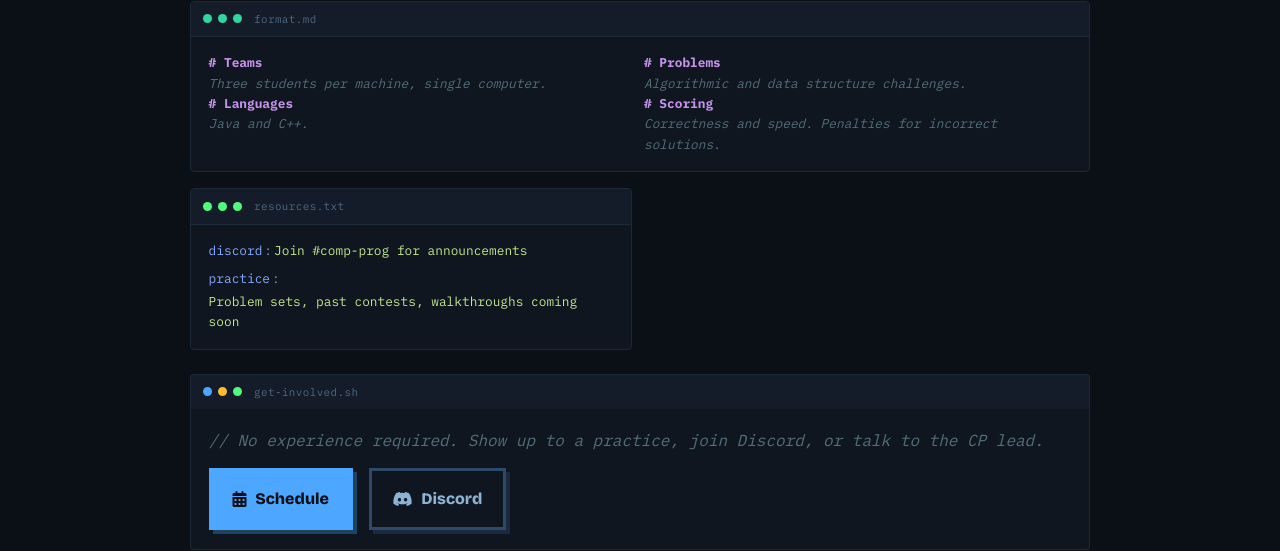
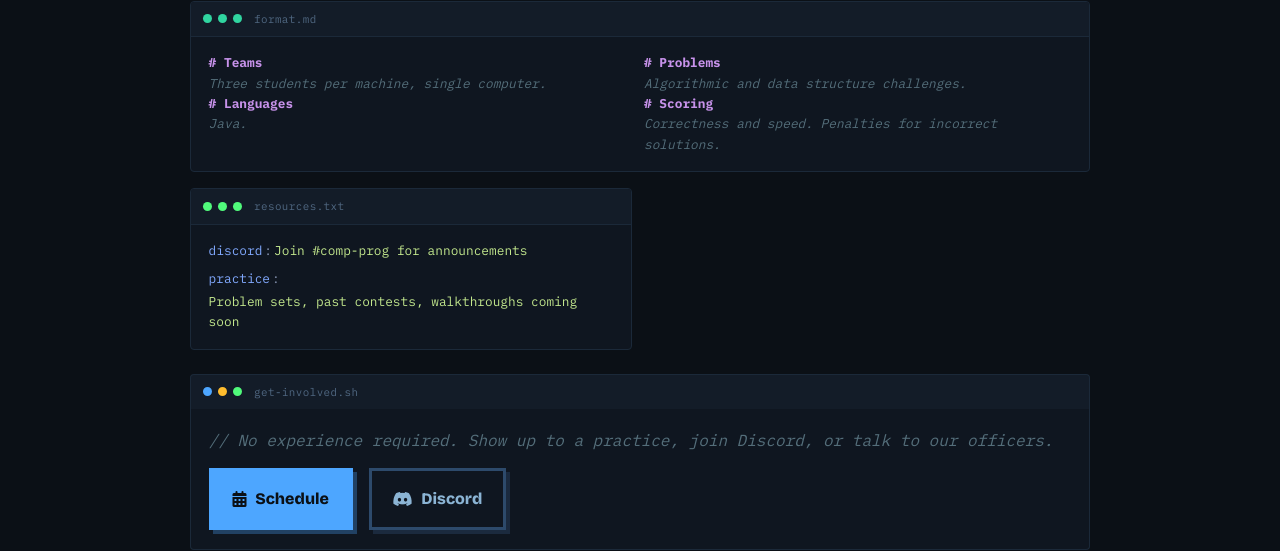
Before and after one commit to slhscs-club/slhscs-club.github.io, a SvelteKit app: page /comp in a window 1280 px wide. Shown: the part 628-1179 px from the top of the page. Built offline with nearby package versions, Linux system fonts and the light colour scheme.

Commit message:
correct comp page text

```diff
--- a/src/routes/comp/+page.svelte
+++ b/src/routes/comp/+page.svelte
@@ -52,7 +52,7 @@
             <div class="ide-row"><span class="ide-h"># Teams</span></div>
             <div class="ide-row"><span class="ide-c">Three students per machine, single computer.</span></div>
             <div class="ide-row"><span class="ide-h"># Languages</span></div>
-            <div class="ide-row"><span class="ide-c">Java and C++.</span></div>
+            <div class="ide-row"><span class="ide-c">Java.</span></div>
           </div>
           <div>
             <div class="ide-row"><span class="ide-h"># Problems</span></div>
@@ -81,7 +81,7 @@
         <span class="ide-panel-lbl">get-involved.sh</span>
       </div>
       <div class="ide-cta-bd">
-        <div class="ide-row"><span class="ide-c">// No experience required. Show up to a practice, join Discord, or talk to the CP lead.</span></div>
+        <div class="ide-row"><span class="ide-c">// No experience required. Show up to a practice, join Discord, or talk to our officers.</span></div>
         <div class="ide-cta-acts">
           <a class="btn btn-primary" href="/calendar"><i class="fa-solid fa-calendar-days"></i> Schedule</a>
           <a class="btn btn-secondary" href="https://discord.com/invite/eCRC3TCs"><i class="fa-brands fa-discord"></i> Discord</a>
```
